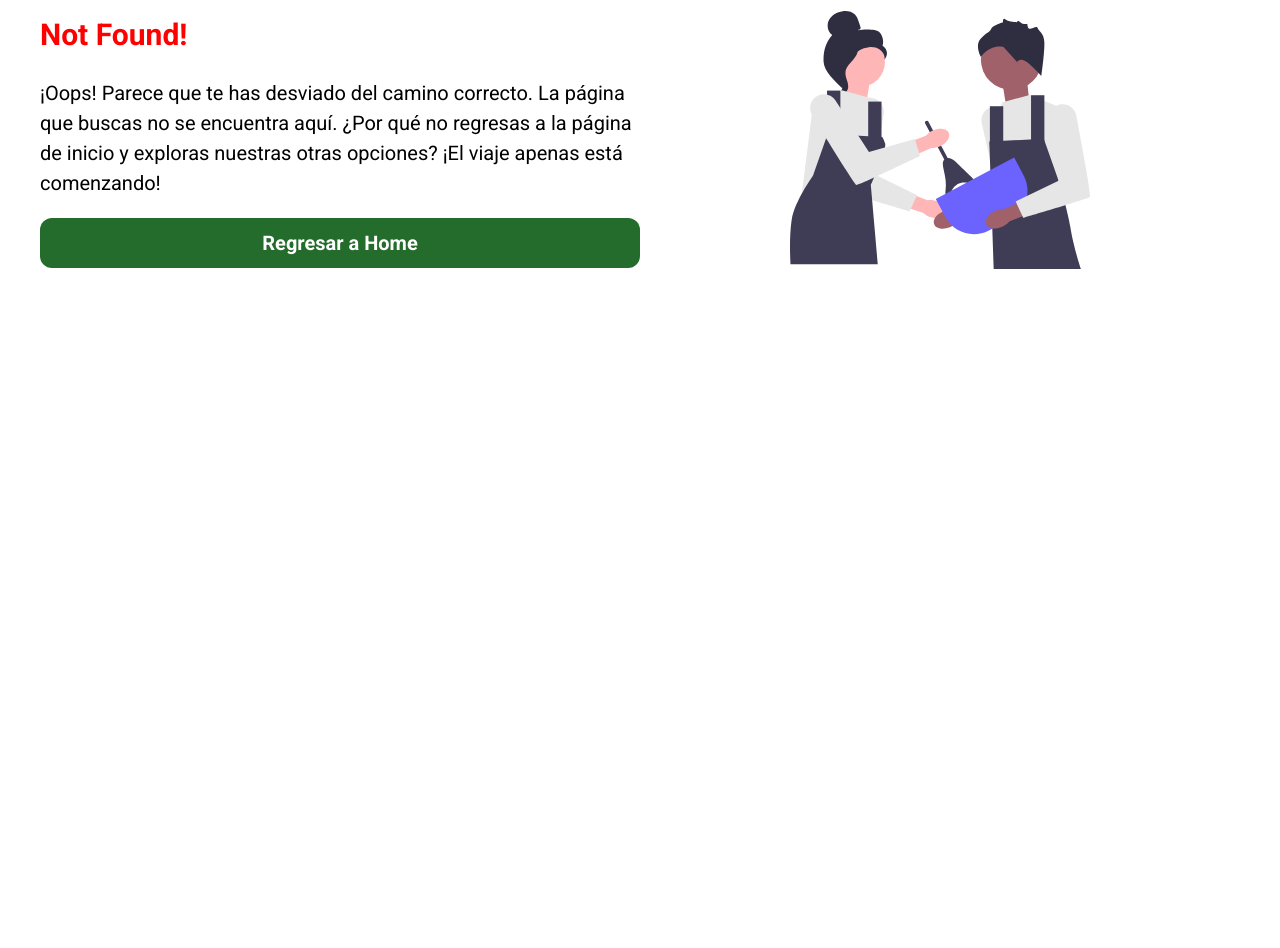
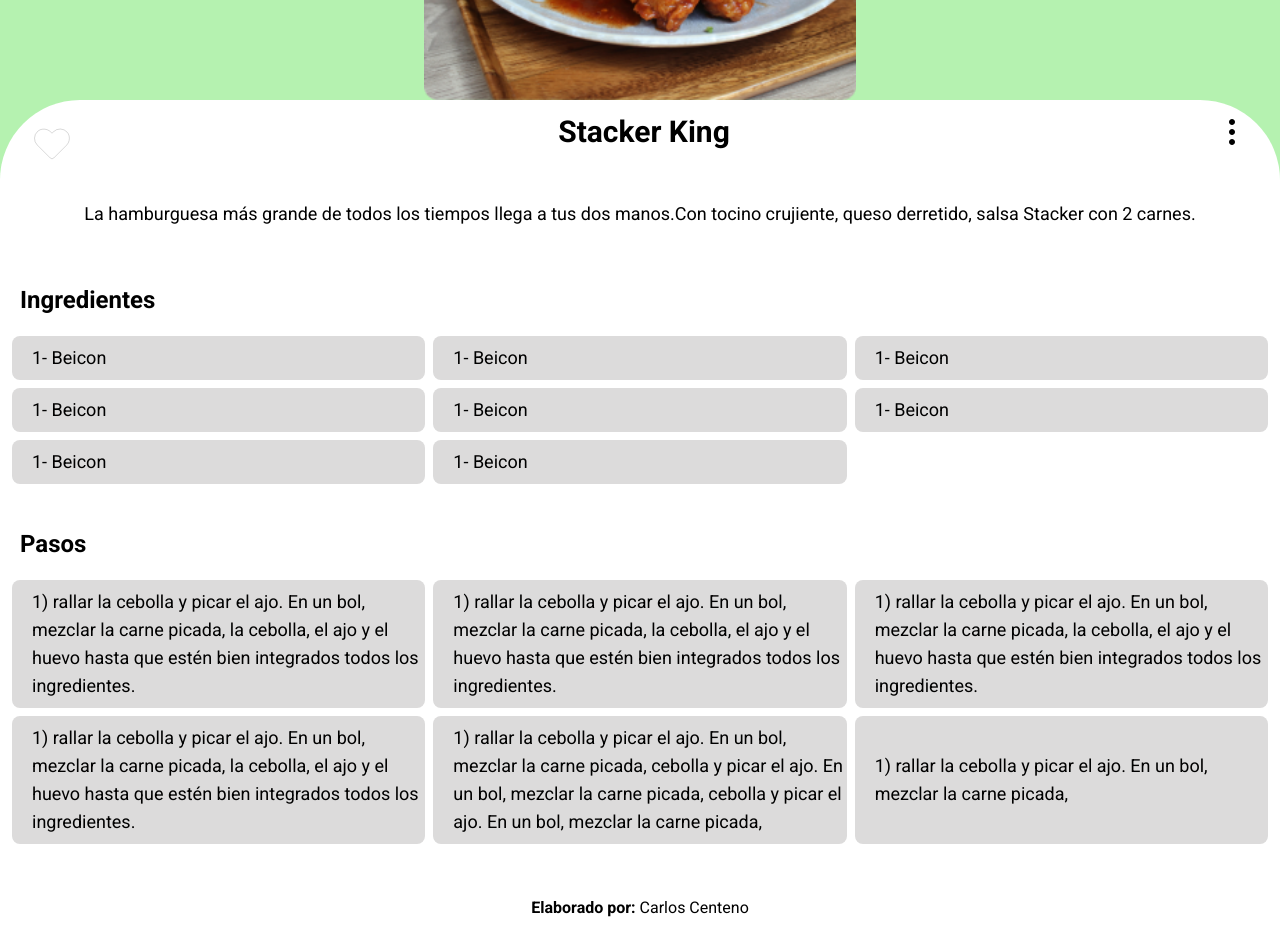
Before and after one commit to EdCenten0/VirtualChefWeb, a React (Vite) app in the folder VirtualChefWeb/: page /receta in a window 1280 px wide. Shown: the part 340-1288 px from the top of the page. Before the commit the page ends 800 px from the top, so only its background shows below. Built offline with nearby package versions, Linux system fonts and the light colour scheme.

Commit message:
Add: pagina de VistaReceta

```diff
--- a/VirtualChefWeb/src/pages/App.jsx
+++ b/VirtualChefWeb/src/pages/App.jsx
@@ -5,7 +5,8 @@ import Login from "./Login/index";
 import NotFound from "./Not_Found/Not_Found";
 import Menu_Principal from "./Menu_Principal";
 import About from "./About";
-import Favoritos from "./Favoritos/index"
+import Favoritos from "./Favoritos/index";
+import VistaReceta from "./VIstaReceta";
 
 function App() {
   const AppRoutes = () => {
@@ -18,6 +19,7 @@ function App() {
       { path: "/crearReceta1", element: <CrearReceta1 /> },
       { path: "/crearReceta2", element: <CrearReceta2 /> },
       { path: "/crearReceta3", element: <CrearReceta3 /> },
+      { path: "/receta", element: <VistaReceta /> },
       { path: "/about", element: <About /> },
     ]);
 
--- /dev/null
+++ b/VirtualChefWeb/src/pages/VIstaReceta/index.jsx
@@ -0,0 +1,116 @@
+import React from "react";
+import Header from "../../components/Header";
+import recetaPrueba from "../../assets/Ejemplo.png";
+import Corazon from "../../components/Icons/Corazon";
+import DotMenu from "../../components/DotMenu/DotMenu";
+
+function VistaReceta({ data }) {
+  return (
+    <>
+      <main className='w-screen  flex items-center flex-col bg-[#B5F2B0] '>
+        <div className='w-screen max-w-[1200px] mt-5'>
+          <Header />
+        </div>
+        <section className='flex items-end justify-center h-[40vh] w-full '>
+          <img className='w-[27rem]' src={recetaPrueba} alt='recetaImg' />
+        </section>
+        <section className='bg-[#fff] h-[60vh] w-full rounded-t-[5rem]  flex flex-col gap-6'>
+          <div className='flex justify-between px-8 items-center'>
+            <Corazon />
+            <h3 className='text-center font-bold text-3xl p-3'>Stacker King</h3>
+            <DotMenu />
+          </div>
+          <div className='text-center text-lg p-3'>
+            <p>
+              La hamburguesa más grande de todos los tiempos llega a tus dos
+              manos.Con tocino crujiente, queso derretido, salsa Stacker con 2
+              carnes.
+            </p>
+          </div>
+          <div className=''>
+            <h4 className='font-bold text-2xl pl-5 my-5'>Ingredientes</h4>
+            <div className='grid grid-cols-3 gap-2 px-3'>
+              <div className='bg-[#dcdbdb] w-full h-full py-2 m-auto rounded-lg flex items-center'>
+                <p className='pl-5 text-lg'>1- Beicon</p>
+              </div>
+              <div className='bg-[#dcdbdb] w-full h-full py-2 m-auto rounded-lg flex items-center'>
+                <p className='pl-5 text-lg'>1- Beicon</p>
+              </div>
+              <div className='bg-[#dcdbdb] w-full h-full py-2 m-auto rounded-lg flex items-center'>
+                <p className='pl-5 text-lg'>1- Beicon</p>
+              </div>
+              <div className='bg-[#dcdbdb] w-full h-full py-2 m-auto rounded-lg flex items-center'>
+                <p className='pl-5 text-lg'>1- Beicon</p>
+              </div>
+              <div className='bg-[#dcdbdb] w-full h-full py-2 m-auto rounded-lg flex items-center'>
+                <p className='pl-5 text-lg'>1- Beicon</p>
+              </div>
+              <div className='bg-[#dcdbdb] w-full h-full py-2 m-auto rounded-lg flex items-center'>
+                <p className='pl-5 text-lg'>1- Beicon</p>
+              </div>
+              <div className='bg-[#dcdbdb] w-full h-full py-2 m-auto rounded-lg flex items-center'>
+                <p className='pl-5 text-lg'>1- Beicon</p>
+              </div>
+              <div className='bg-[#dcdbdb] w-full h-full py-2 m-auto rounded-lg flex items-center'>
+                <p className='pl-5 text-lg'>1- Beicon</p>
+              </div>
+            </div>
+          </div>
+          <div className=''>
+            <h4 className='font-bold text-2xl pl-5 my-5'>Pasos</h4>
+            <div className='grid grid-cols-3  gap-2 px-3 h-fit'>
+              <div className='bg-[#dcdbdb] w-full h-full py-2 m-auto rounded-lg flex items-center'>
+                <p className='pl-5 text-lg'>
+                  1) rallar la cebolla y picar el ajo. En un bol, mezclar la
+                  carne picada, la cebolla, el ajo y el huevo hasta que estén
+                  bien integrados todos los ingredientes.
+                </p>
+              </div>
+              <div className='bg-[#dcdbdb] w-full h-full  py-2 m-auto rounded-lg flex items-center'>
+                <p className='pl-5 text-lg'>
+                  1) rallar la cebolla y picar el ajo. En un bol, mezclar la
+                  carne picada, la cebolla, el ajo y el huevo hasta que estén
+                  bien integrados todos los ingredientes.
+                </p>
+              </div>
+              <div className='bg-[#dcdbdb] w-full h-full py-2 m-auto rounded-lg flex items-center'>
+                <p className='pl-5 text-lg'>
+                  1) rallar la cebolla y picar el ajo. En un bol, mezclar la
+                  carne picada, la cebolla, el ajo y el huevo hasta que estén
+                  bien integrados todos los ingredientes.
+                </p>
+              </div>
+              <div className='bg-[#dcdbdb] w-full h-full py-2 m-auto rounded-lg flex items-center'>
+                <p className='pl-5 text-lg'>
+                  1) rallar la cebolla y picar el ajo. En un bol, mezclar la
+                  carne picada, la cebolla, el ajo y el huevo hasta que estén
+                  bien integrados todos los ingredientes.
+                </p>
+              </div>
+              <div className='bg-[#dcdbdb] w-full h-full py-2 m-auto rounded-lg flex items-center'>
+                <p className='pl-5 text-lg'>
+                  1) rallar la cebolla y picar el ajo. En un bol, mezclar la
+                  carne picada, cebolla y picar el ajo. En un bol, mezclar la
+                  carne picada, cebolla y picar el ajo. En un bol, mezclar la
+                  carne picada,
+                </p>
+              </div>
+              <div className='bg-[#dcdbdb] w-full h-full py-2 m-auto rounded-lg flex items-center'>
+                <p className='pl-5 text-lg'>
+                  1) rallar la cebolla y picar el ajo. En un bol, mezclar la
+                  carne picada,
+                </p>
+              </div>
+            </div>
+          </div>
+
+          <p className='text-center p-7'>
+            <span className='font-bold'>Elaborado por:</span> Carlos Centeno
+          </p>
+        </section>
+      </main>
+    </>
+  );
+}
+
+export default VistaReceta;
```
